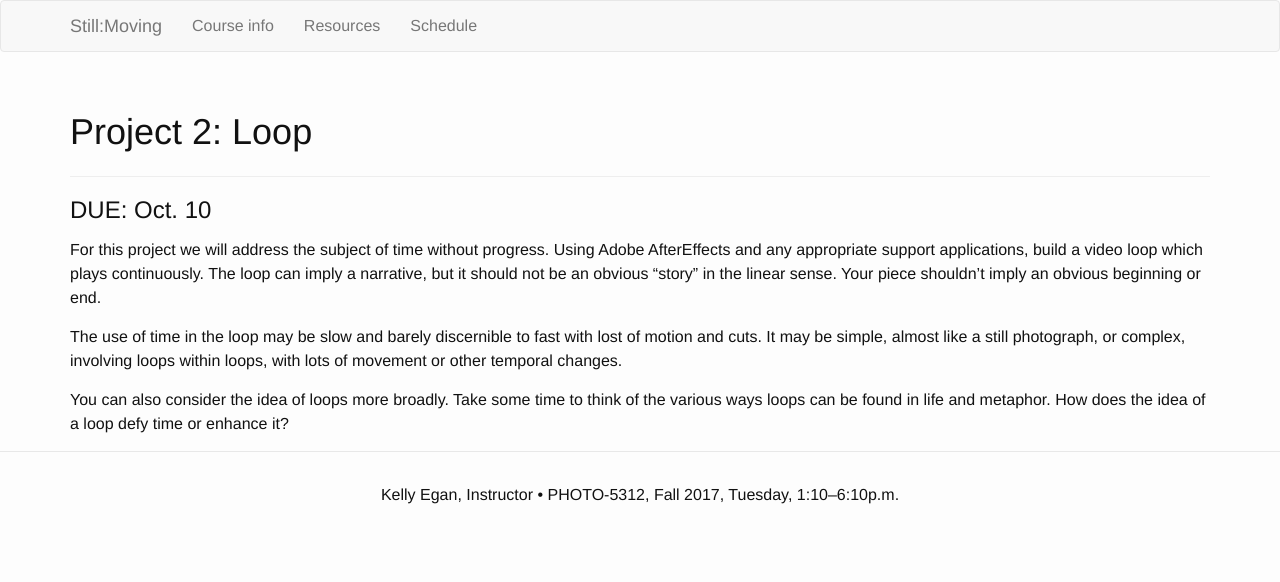
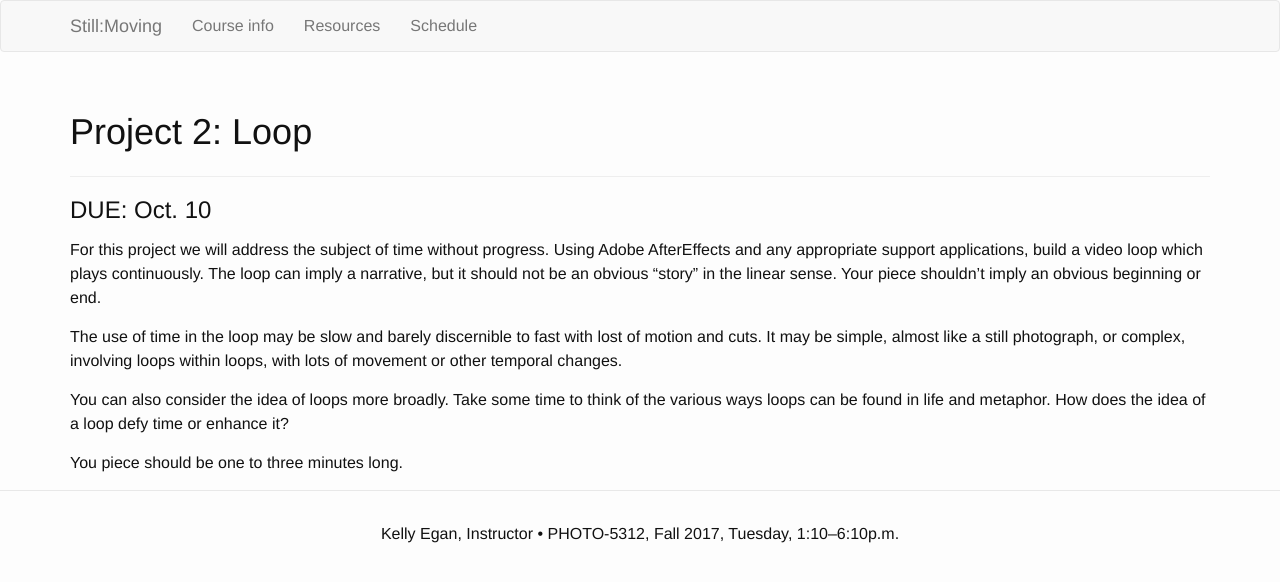
Before and after one commit to kellyegan/StillMoving, a Jekyll site: the page built from Assignments/Project-2.md, in a window 1280 px wide. Shown: the top 582 px of the page. Built offline with Jekyll 4.4.1, drawn with Linux system fonts in a browser that asks for light colours.

Commit message:
Add time constraint

```diff
--- a/Assignments/Project-2.md
+++ b/Assignments/Project-2.md
@@ -11,3 +11,5 @@ For this project we will address the subject of time without progress.  Using Ad
 The use of time in the loop may be slow and barely discernible to fast with lost of motion and cuts. It may be simple, almost like a still photograph, or complex, involving loops within loops, with lots of movement or other temporal changes.
 
 You can also consider the idea of loops more broadly. Take some time to think of the various ways loops can be found in life and metaphor. How does the idea of a loop defy time or enhance it?
+
+You piece should be one to three minutes long.
```
